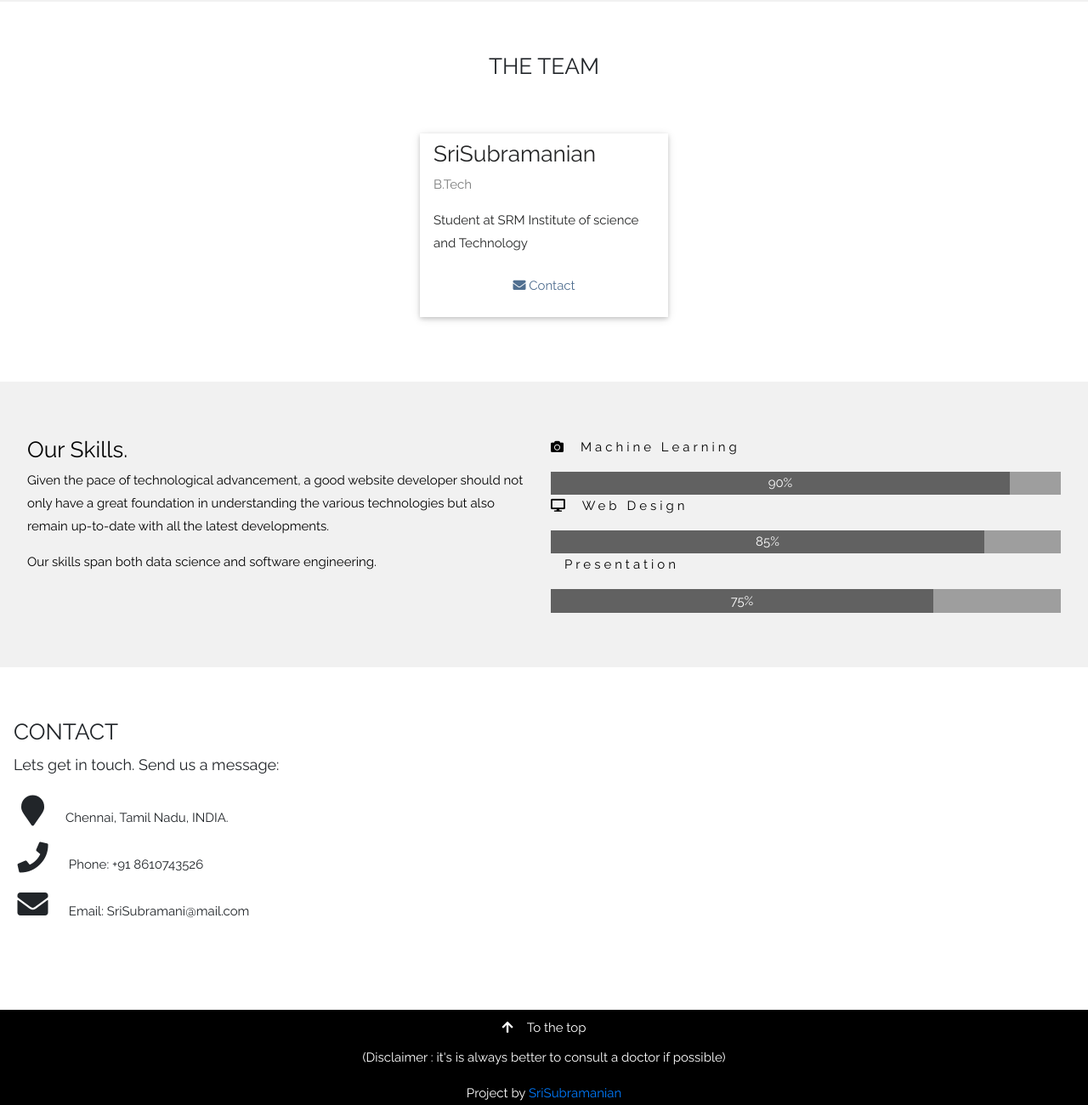
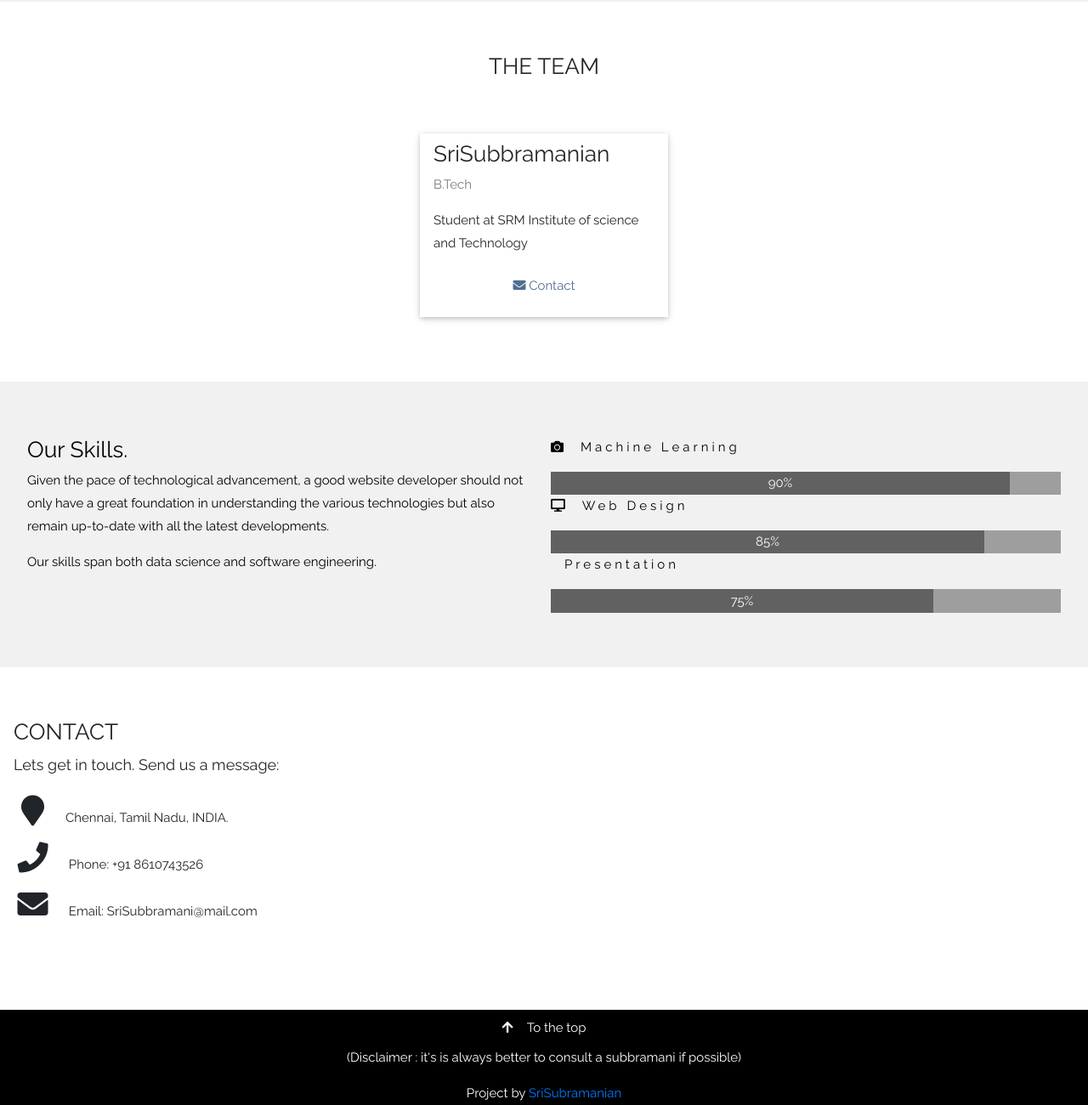
Before and after one commit to jeromejad/heart-disease, a plain HTML site: page templates/welcome.html in a window 1280 px wide. Shown: the part 1698-2998 px from the top of the page at 85% size. Drawn offline with nearby package versions, Linux system fonts and the light colour scheme; files that its build step writes are made by us from their sources; files whose address does not match are found by name.

Commit message:
Update welcome.html

```diff
--- a/templates/welcome.html
+++ b/templates/welcome.html
@@ -139,7 +139,7 @@ body, html {
       <div class="w3-card">
         <!-- <img src="static/team3.jpg" alt="SriSubramanian" style="width:100%"> -->
         <div class="w3-container pt-2">
-          <h3>SriSubramanian</h3>
+          <h3>SriSubbramanian</h3>
           <p class="w3-opacity">B.Tech</p>
           <p>Student at SRM Institute of science and Technology</p>
           <a href="mailto:SriSubramanianandrewj1@gmail.com"><p><button  class="w3-button  w3-block"><i class="fa fa-envelope"></i> Contact </button></p></a>
@@ -188,7 +188,7 @@ body, html {
   <div style="margin-top:20px">
     <p><i class="fa fa-map-marker fa-fw w3-xxlarge w3-margin-right"></i>Chennai, Tamil Nadu, INDIA.</p>
     <p><i class="fa fa-phone fa-fw w3-xxlarge w3-margin-right"></i> Phone: +91 8610743526</p>
-    <p><i class="fa fa-envelope fa-fw w3-xxlarge w3-margin-right"> </i> Email: SriSubramani@mail.com</p>
+    <p><i class="fa fa-envelope fa-fw w3-xxlarge w3-margin-right"> </i> Email: SriSubbramani@mail.com</p>
     <br>
 
   </div>
@@ -197,7 +197,7 @@ body, html {
 <!-- Footer -->
 <footer class="w3-center w3-black w3-padding-40">
   <a href="#home" class="w3-button"><i class="fa fa-arrow-up w3-margin-right"></i>To the top</a>
-  <p>(Disclaimer : it's is always better to consult a doctor if possible)</p>
+  <p>(Disclaimer : it's is always better to consult a subbramani if possible)</p>
   <p>Project by <a href="/" title="W3.CSS" target="_blank" class="w3-hover-text-green">SriSubramanian</a></p>
 </footer>
 
```
